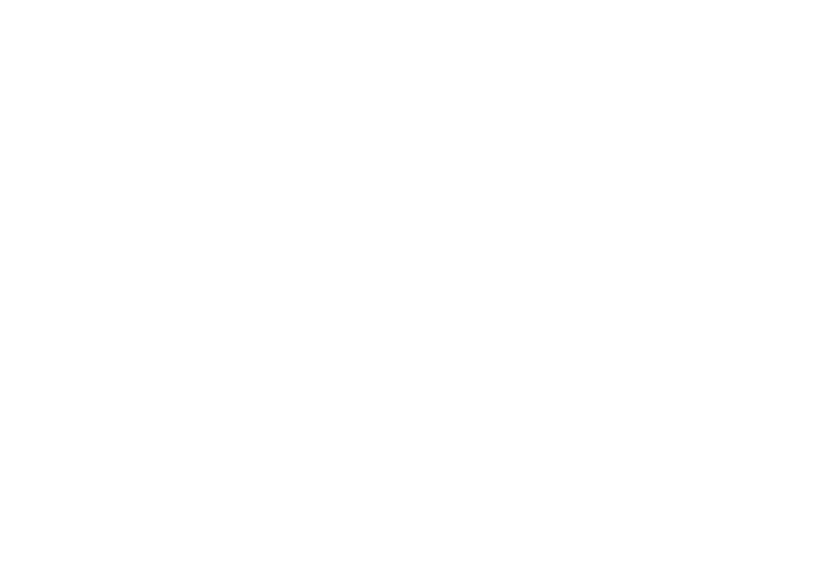
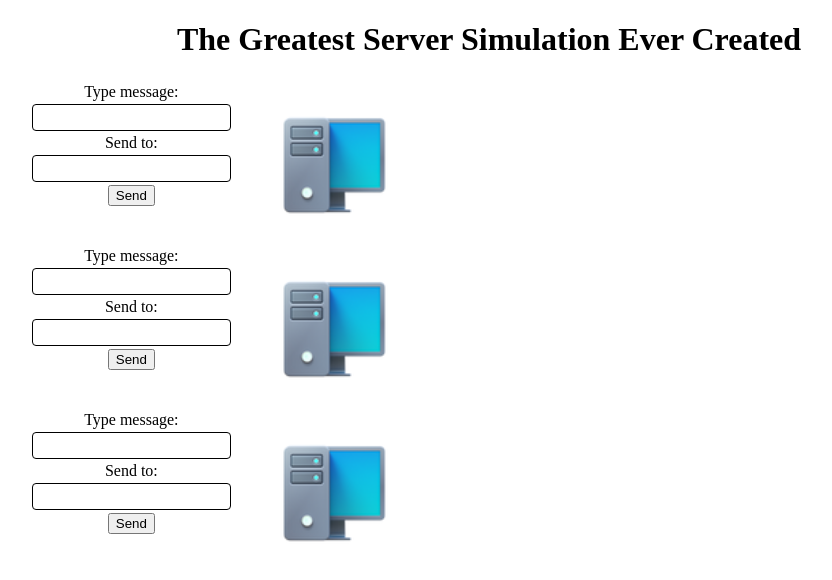
Before and after one commit to elishevaisaacs18/Server-Simulation, a plain HTML site: page index.html in a window 1280 px wide. Shown: the whole page, without its empty margins (151-983 px from the left). Drawn offline with Linux system fonts and the light colour scheme.

Commit message:
css + html computer and input

```diff
--- a/index.css
+++ b/index.css
@@ -0,0 +1,57 @@
+body {
+    margin: 0;
+    padding: 0;
+    position: relative;
+    display: grid;
+    width:100%;
+    grid-template-columns: 1fr 5fr 1fr;
+    grid-template-areas:
+        '. title .'
+        '. n0-computer .'
+        '. n1-computer .'
+        '. n2-computer .';
+}
+
+h1 {
+    text-align: center;
+    grid-area: title;
+    height: 5vh;
+    width:auto
+}
+
+#n0-computer {
+    display: flex;
+    grid-area: n0-computer;
+}
+
+#n1-computer {
+    display: flex;
+    grid-area: n1-computer;
+}
+
+#n2-computer {
+    display: flex;
+    grid-area: n2-computer;
+}
+
+input[type=text],
+input[type=number] {
+    width: 100%;
+    padding: 5px 10px;
+    margin: 3px 0;
+    border: 1px solid #000000;
+    border-radius: 4px;
+    box-sizing: border-box;
+}
+
+form {
+    display: flex;
+    justify-self: stretch;
+    align-items: center;
+    flex-direction: column;
+}
+
+img {
+    width: 10vw;
+    height: auto;
+}
--- a/index.html
+++ b/index.html
@@ -1,12 +1,69 @@
 <!DOCTYPE html>
 <html lang="en">
+
 <head>
     <meta charset="UTF-8">
     <meta name="viewport" content="width=device-width, initial-scale=1.0">
     <title>Document</title>
     <link rel="stylesheet" href="index.css">
 </head>
+
 <body>
+    <h1>The Greatest Server Simulation Ever Created</h1>
+    <div id="n0-computer">
+        <div id="n0-send-message">
+            <form id="n0-message" action="" method="GET">
+                <label for="n0-message-input">Type message:</label>
+                <input type="text" name="n0-message-input" id="n0-message-input" minlength="1" maxlength="20">
+                <label for="n0-message-dest">Send to:</label>
+                <input type="number" name="n0-message-dest" id="n0-message-dest" minlength="1" maxlength="3">
+                <button id="n0">Send</button>
+            </form>
+        </div>
+        <div id="n0-computer-pic">
+            <figure>
+                <img class="computer-img" src="icons8-computer-94.png" alt="computer picture">
+                <figcaption></figcaption>
+            </figure>
+        </div>
+    </div>
+    <div id="n1-computer">
+        <div id="n1-send-message">
+            <form id="n1-message" action="" method="GET">
+                <label for="n1-message-input">Type message:</label>
+                <input type="text" name="n1-message-input" id="n1-message-input" minlength="1" maxlength="20">
+                <label for="n1-message-dest">Send to:</label>
+                <input type="number" name="n1-message-dest" id="n1-message-dest" minlength="1" maxlength="3">
+                <button id="n1">Send</button>
+            </form>
+        </div>
+        <div id="n1-computer-pic">
+            <figure>
+                <img class="computer-img" src="icons8-computer-94.png" alt="computer picture">
+                <figcaption></figcaption>
+            </figure>
+        </div>
+    </div>
+    <div id="n2-computer">
+        <div id="n2-send-message">
+            <form id="n2-message" action="" method="GET">
+                <label for="n2-message-input">Type message:</label>
+                <input type="text" name="n2-message-input" id="n2-message-input" minlength="1" maxlength="20">
+                <label for="n2-message-dest">Send to:</label>
+                <input type="number" name="n2-message-dest" id="n2-message-dest" minlength="1" maxlength="3">
+                <button id="n2">Send</button>
+            </form>
+        </div>
+        <div id="n2-computer-pic">
+            <figure>
+                <img class="computer-img" src="icons8-computer-94.png" alt="computer picture">
+                <figcaption></figcaption>
+            </figure>
+        </div>
+    </div>
+
+
     <script src="index.js"></script>
 </body>
+
 </html>
```
Also changed, not shown: icons8-computer-94.png (added).
